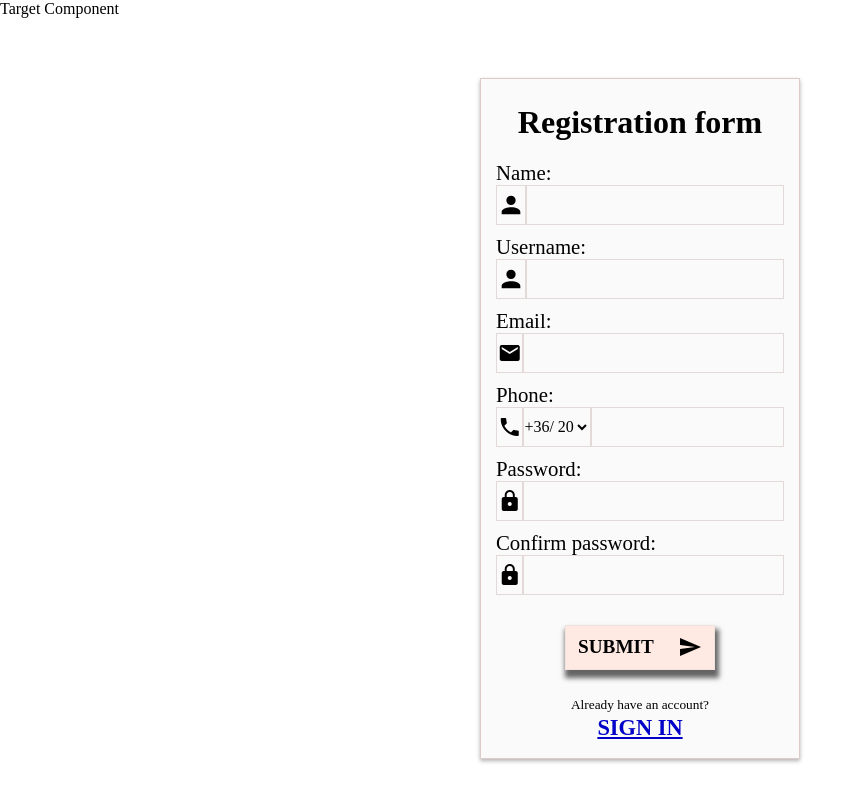
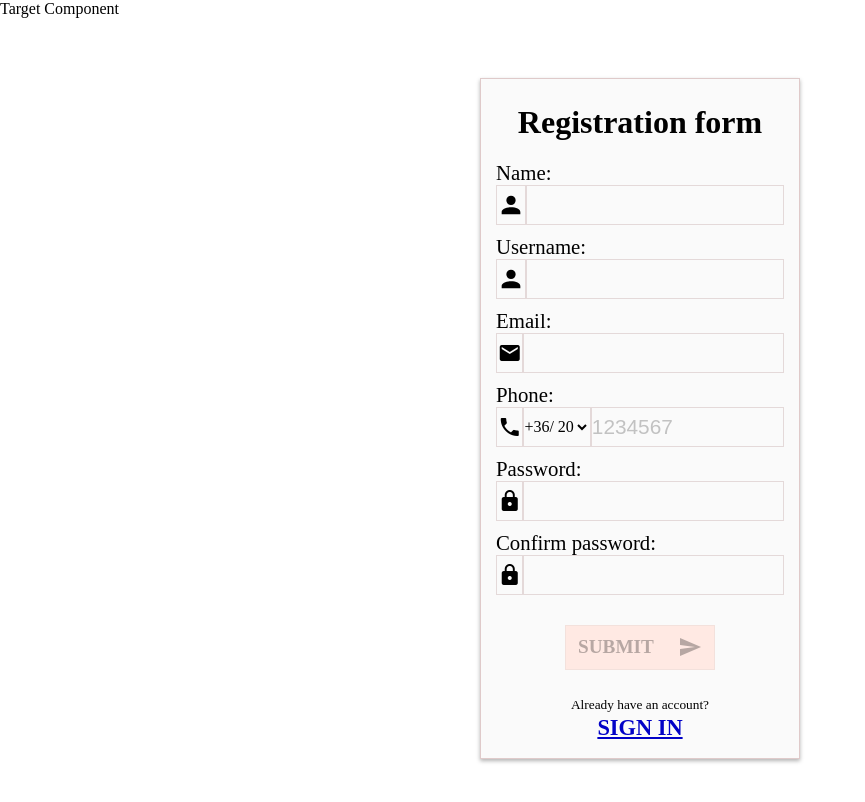
Before and after one commit to benstonemountain/authroute, an Angular app: page /registration in a window 1280 px wide. Shown: the top 802 px of the page, without its empty margins (0-865 px from the left). Built offline with nearby package versions, Linux system fonts and the light colour scheme.

Commit message:
styled sumbmit button- depending on valid/invalid state of the form

```diff
--- a/src/app/registration/registration.component.css
+++ b/src/app/registration/registration.component.css
@@ -108,20 +108,20 @@ input[type=text], input[type=number] {
 /* GOMB */
 
 .submit-button {
-    border: 1px solid black;
+
+
     width: 150px;
     height: 45px;
     font-size: 1.2rem;
     display: flex;
     justify-content: space-around;
     align-items: center;
-    /* border: 1px solid #f1a25c;
-    background-color: #e67e22; */
     border: 1px solid #f3e1dc;
     background-color: #ffe9e3;
 
     margin: 30px auto 25px;
     font-weight: bold;
+    font-family: inherit;
     cursor: pointer;
     transition: box-shadow 0.05s linear;
     box-shadow: 2px 6px 5px 2px rgba(0, 0, 0, 0.6);
@@ -133,6 +133,14 @@ input[type=text], input[type=number] {
 
     box-shadow: 0 2px 2px rgba(0, 0, 0, 0.7);
 }
+
+.invalid-button {
+    box-shadow: none;
+    cursor: not-allowed;
+}
+
+
+/* login */
 
 .to-login {
     text-align: center;
@@ -161,6 +169,11 @@ input[type=text], input[type=number] {
     color: red;
 }
 
+#phone::placeholder {
+    color: rgb(194, 194, 194);
+
+}
+
 
 
 
--- a/src/app/registration/registration.component.html
+++ b/src/app/registration/registration.component.html
@@ -17,7 +17,7 @@
 
       <div class="input-text-container">
         <img class="account-icon-image" src="../../assets/pics/account.svg" />
-        <input type="text" id="username" formControlName="userName" (input)="showData()"/>
+        <input type="text" id="username" formControlName="userName" />
       </div>
       <small class="error-message" *ngIf="formControls?.['userName']?.errors?.['maxlength']">A felhasználó név 10 karakternél nem lehet hosszabb!</small>
       <small class="error-message" *ngIf="formControls?.['userName']?.errors?.['required'] && formControls?.['userName']?.touched">Kötelező mező!</small>
@@ -40,14 +40,14 @@
       <div class="input-text-container">
         <mat-icon class="icon phone-icon">phone</mat-icon>
         <span class="num-prefix">+36/</span>
-        <select id="select-phone-number">
+        <select id="select-phone-number" formControlName="selectedOption" (blur)="showData()">
           <option value="20">20</option>
           <option value="30">30</option>
           <option value="50">50</option>
           <option value="70">70</option>
         </select>
         <input type="number" id="phone" formControlName="phone"
-        (keydown)="preventInvalidCharacters($event)"/>
+        (keydown)="preventInvalidCharacters($event)"  placeholder="1234567"/>
       </div>
       <small class="error-message" *ngIf="formControls?.['phone']?.touched && formControls?.['phone']?.errors?.['wrongNumber']">Nem megfelelő formátum!</small>
     </div>
@@ -71,12 +71,17 @@
 
       <div class="input-text-container">
         <mat-icon class="icon">lock</mat-icon>
-        <input type="text" id="confirm-password" formControlName="confirmPassword" (blur)="showData()"/>
+        <input type="text" id="confirm-password" formControlName="confirmPassword" />
       </div>
       <small class="error-message" *ngIf="registrationForm.errors?.['passwordMismatch'] && formControls?.['confirmPassword']?.touched">Jelszó nem egyezik!</small>
     </div>
 
-    <div class="submit-button" (click)="onRegistration()" >SUBMIT<mat-icon class="send-icon">send</mat-icon></div>
+    <button class="submit-button"
+    [ngClass]="registrationForm.invalid ? 'invalid-button' : '' "
+    (click)="onRegistration()"
+    [disabled]="registrationForm.invalid">
+      SUBMIT<mat-icon class="send-icon">send</mat-icon>
+    </button>
 
     <div class="to-login">
       <small>Already have an account?</small>
--- a/src/app/registration/registration.component.ts
+++ b/src/app/registration/registration.component.ts
@@ -28,6 +28,8 @@ export class RegistrationComponent {
 
     phone:['',{validators: [Validators.required, onPhoneValidate()]},],
 
+    selectedOption: ['20'],
+
     password: ['',
       {
         validators: [Validators.required, onPasswordValidate],
@@ -54,6 +56,7 @@ export class RegistrationComponent {
 
   ) {}
 
+
   get formControls () {return this.registrationForm.controls}
 
 
@@ -73,7 +76,7 @@ export class RegistrationComponent {
 
 
    showData() {
-    console.log(this.registrationForm.controls?.['confirmPassword'].errors);
+    console.log(this.registrationForm.controls?.['selectedOption']);
 
    }
 
@@ -82,8 +85,7 @@ export class RegistrationComponent {
     console.log(this.registrationForm.value);
 
     const { email, password } = this.registrationForm.value;
-    console.log(email);
-    console.log(password);
+
 
     this.httpClient
       .post('http://localhost:3000/register', { email, password })
```
